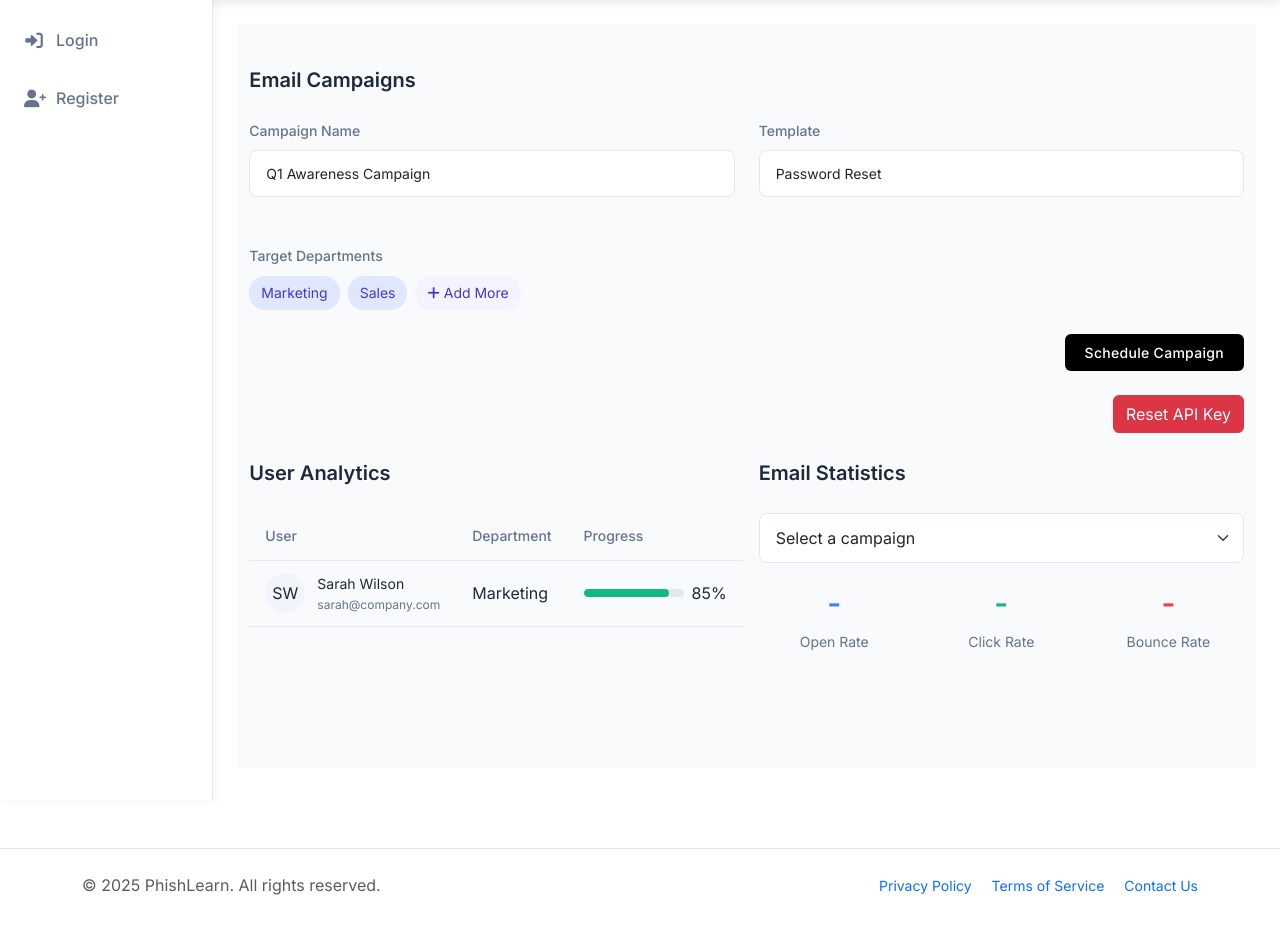
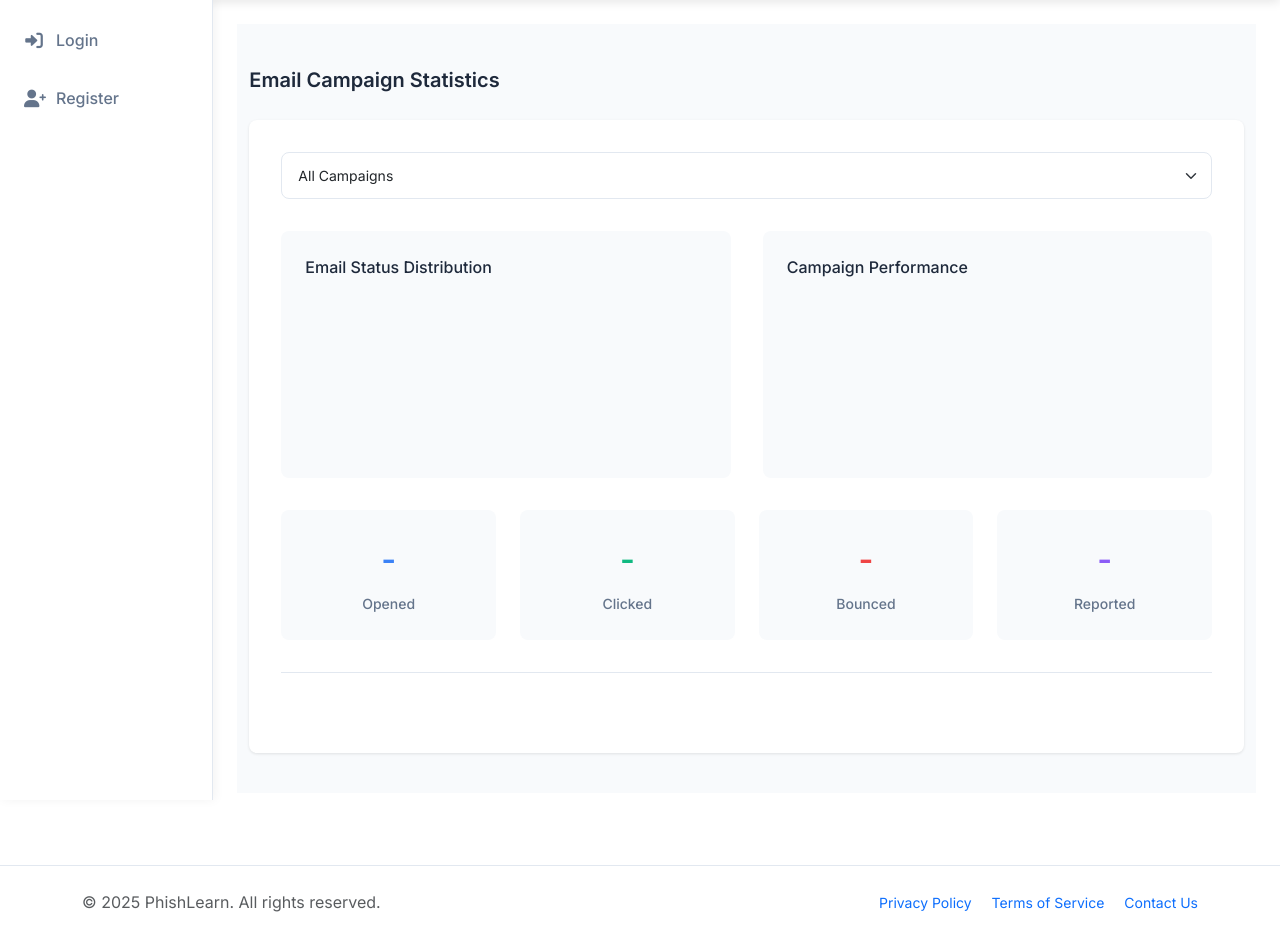
Before and after one commit to Billa-Man/swe-project, a Django app: template phishlearn/templates/core/it_owner_dashboard.html in a window 1280 px wide. Shown: the part 74-1013 px from the top of the page. Before the commit the page ends 969 px from the top, so only its background shows below. Run offline with Django 4.2, Linux system fonts and the light colour scheme; the template is opened without the code that fills it, so the values that code supplies are empty; a map, chart or similar area stays blank.

Commit message:
Updated IT dashboard to display all email campaigns stats

```diff
--- a/phishlearn/templates/core/it_owner_dashboard.html
+++ b/phishlearn/templates/core/it_owner_dashboard.html
@@ -52,19 +52,18 @@
         margin-bottom: 1.5rem;
     }
 
-    .form-group {
-        margin-bottom: 1.5rem;
+    .stats-container {
+        background: white;
+        border-radius: 0.5rem;
+        padding: 2rem;
+        box-shadow: 0 1px 3px rgba(0, 0, 0, 0.1);
     }
 
-    .form-label {
-        display: block;
-        font-size: 0.875rem;
-        font-weight: 500;
-        color: #64748b;
-        margin-bottom: 0.5rem;
+    .campaign-selector {
+        margin-bottom: 2rem;
     }
 
-    .form-control {
+    .form-select {
         width: 100%;
         padding: 0.75rem 1rem;
         border: 1px solid #e2e8f0;
@@ -73,46 +72,85 @@
         transition: all 0.2s;
     }
 
-    .form-control:focus {
+    .form-select:focus {
         border-color: #3b82f6;
         box-shadow: 0 0 0 2px rgba(59, 130, 246, 0.1);
         outline: none;
     }
 
-    .department-tags {
-        display: flex;
-        flex-wrap: wrap;
-        gap: 0.5rem;
+    .charts-container {
+        display: grid;
+        grid-template-columns: 1fr 1fr;
+        gap: 2rem;
+        margin-bottom: 2rem;
+    }
+
+    .chart-wrapper {
+        background: #f8fafc;
+        border-radius: 0.5rem;
+        padding: 1.5rem;
+    }
+
+    .chart-title {
+        font-size: 1rem;
+        font-weight: 500;
+        color: #1e293b;
         margin-bottom: 1rem;
     }
 
-    .department-tag {
-        display: inline-flex;
-        align-items: center;
-        padding: 0.375rem 0.75rem;
-        background-color: #e0e7ff;
-        color: #4338ca;
-        border-radius: 1rem;
-        font-size: 0.875rem;
+    .stats-grid {
+        display: grid;
+        grid-template-columns: repeat(4, 1fr);
+        gap: 1.5rem;
+        margin-bottom: 2rem;
     }
 
-    .add-more {
-        display: inline-flex;
-        align-items: center;
-        padding: 0.375rem 0.75rem;
-        color: #4338ca;
-        background-color: #f5f3ff;
-        border-radius: 1rem;
-        font-size: 0.875rem;
-        text-decoration: none;
-        gap: 0.25rem;
+    .stat-item {
+        text-align: center;
+        padding: 1.5rem;
+        background: #f8fafc;
+        border-radius: 0.5rem;
+        transition: transform 0.2s;
     }
 
-    .btn-primary {
+    .stat-item:hover {
+        transform: translateY(-2px);
+    }
+
+    .stat-value {
+        font-size: 2rem;
+        font-weight: 600;
+        margin-bottom: 0.5rem;
+    }
+
+    .stat-label {
+        color: #64748b;
+        font-size: 0.875rem;
+        font-weight: 500;
+    }
+
+    .open-rate { color: #3b82f6; }
+    .click-rate { color: #10b981; }
+    .bounce-rate { color: #ef4444; }
+    .report-rate { color: #8b5cf6; }
+
+    .campaign-details {
+        margin-top: 2rem;
+        padding-top: 2rem;
+        border-top: 1px solid #e2e8f0;
+    }
+
+    .campaign-date {
+        color: #64748b;
+        font-size: 0.875rem;
+        margin-bottom: 1rem;
+    }
+
+    .btn-danger {
         display: inline-flex;
         align-items: center;
         padding: 0.75rem 1.5rem;
-        background-color: #3b82f6;
+        background-color: #ef4444;
         color: white;
         border: none;
         border-radius: 0.375rem;
@@ -120,101 +158,12 @@
         font-weight: 500;
         cursor: pointer;
         transition: background-color 0.2s;
+        text-decoration: none;
     }
 
-    .btn-primary:hover {
-        background-color: #2563eb;
-    }
-
-    .stats-grid {
-        display: grid;
-        grid-template-columns: repeat(3, 1fr);
-        gap: 1rem;
-        margin-bottom: 1rem;
-    }
-
-    .stat-item {
-        text-align: center;
-    }
-
-    .stat-value {
-        font-size: 1.875rem;
-        font-weight: 600;
-        margin-bottom: 0.25rem;
-    }
-
-    .stat-label {
-        color: #64748b;
-        font-size: 0.875rem;
-    }
-
-    .open-rate { color: #3b82f6; }
-    .click-rate { color: #10b981; }
-    .bounce-rate { color: #ef4444; }
-
-    .campaign-date {
-        text-align: center;
-        color: #64748b;
-        font-size: 0.875rem;
-        margin-top: 1rem;
-    }
-
-    .analytics-table {
-        width: 100%;
-        border-collapse: collapse;
-    }
-
-    .analytics-table th {
-        text-align: left;
-        padding: 0.75rem 1rem;
-        color: #64748b;
-        font-weight: 500;
-        font-size: 0.875rem;
-        border-bottom: 1px solid #e2e8f0;
-    }
-
-    .analytics-table td {
-        padding: 0.75rem 1rem;
-        border-bottom: 1px solid #e2e8f0;
-    }
-
-    .user-info {
-        display: flex;
-        align-items: center;
-        gap: 0.75rem;
-    }
-
-    .user-avatar {
-        width: 2.5rem;
-        height: 2.5rem;
-        border-radius: 50%;
-        background-color: #f1f5f9;
-        display: flex;
-        align-items: center;
-        justify-content: center;
-    }
-
-    .user-details {
-        font-size: 0.875rem;
-    }
-
-    .user-email {
-        color: #64748b;
-        font-size: 0.75rem;
-    }
-
-    .progress-bar {
-        width: 100px;
-        height: 0.5rem;
-        background-color: #e2e8f0;
-        border-radius: 0.25rem;
-        overflow: hidden;
-    }
-
-    .progress-fill {
-        height: 100%;
-        background-color: #10b981;
-        border-radius: 0.25rem;
+    .btn-danger:hover {
+        background-color: #dc2626;
+        color: white;
     }
 </style>
 {% endblock %}
@@ -239,106 +188,48 @@
 {% block content %}
 <div class="dashboard">
     <div class="container">
-        <div class="section-title">Email Campaigns</div>
+        <div class="section-title mb-4">Email Campaign Statistics</div>
 
-        <div class="row mb-4">
-            <div class="col-md-6">
-                <div class="form-group">
-                    <label class="form-label">Campaign Name</label>
-                    <input type="text" class="form-control" placeholder="Q1 Awareness Campaign" value="Q1 Awareness Campaign">
+        <div class="stats-container">
+            <div class="campaign-selector">
+                <select id="campaignSelect" class="form-select">
+                    <option value="all">All Campaigns</option>
+                </select>
+            </div>
+
+            <div class="charts-container">
+                <div class="chart-wrapper">
+                    <div class="chart-title">Email Status Distribution</div>
+                    <canvas id="statusPieChart"></canvas>
+                </div>
+                <div class="chart-wrapper">
+                    <div class="chart-title">Campaign Performance</div>
+                    <canvas id="performanceBarChart"></canvas>
                 </div>
             </div>
-            <div class="col-md-6">
-                <div class="form-group">
-                    <label class="form-label">Template</label>
-                    <select class="form-control">
-                        <option>Password Reset</option>
-                        <option>Package Delivery</option>
-                        <option>IT Support</option>
-                    </select>
+
+            <div class="stats-grid">
+                <div class="stat-item">
+                    <div class="stat-value open-rate">-</div>
+                    <div class="stat-label">Opened</div>
+                </div>
+                <div class="stat-item">
+                    <div class="stat-value click-rate">-</div>
+                    <div class="stat-label">Clicked</div>
+                </div>
+                <div class="stat-item">
+                    <div class="stat-value bounce-rate">-</div>
+                    <div class="stat-label">Bounced</div>
+                </div>
+                <div class="stat-item">
+                    <div class="stat-value report-rate">-</div>
+                    <div class="stat-label">Reported</div>
                 </div>
             </div>
-        </div>
 
-        <div class="form-group">
-            <label class="form-label">Target Departments</label>
-            <div class="department-tags">
-                <span class="department-tag">Marketing</span>
-                <span class="department-tag">Sales</span>
-                <a href="#" class="add-more">
-                    <i class="fas fa-plus"></i>
-                    Add More
-                </a>
-            </div>
-        </div>
-
-        <div class="d-flex justify-content-end mb-4">
-            <button class="btn btn-primary">Schedule Campaign</button>
-        </div>
-
-        <div class="d-flex justify-content-end mb-4">
-          <a href="{% url 'reset_api_key' %}" class="btn btn-danger">
-            Reset API Key
-          </a>
-        </div>
-
-        <div class="row">
-            <div class="col-md-6">
-                <div class="section-title">User Analytics</div>
-                <table class="analytics-table">
-                    <thead>
-                        <tr>
-                            <th>User</th>
-                            <th>Department</th>
-                            <th>Progress</th>
-                        </tr>
-                    </thead>
-                    <tbody>
-                        <tr>
-                            <td>
-                                <div class="user-info">
-                                    <div class="user-avatar">SW</div>
-                                    <div class="user-details">
-                                        <div>Sarah Wilson</div>
-                                        <div class="user-email">sarah@company.com</div>
-                                    </div>
-                                </div>
-                            </td>
-                            <td>Marketing</td>
-                            <td>
-                                <div class="d-flex align-items-center gap-2">
-                                    <div class="progress-bar">
-                                        <div class="progress-fill" style="width: 85%"></div>
-                                    </div>
-                                    <span>85%</span>
-                                </div>
-                            </td>
-                        </tr>
-                    </tbody>
-                </table>
-            </div>
-
-            <div class="col-md-6">
-                <div class="section-title">Email Statistics</div>
-                <div class="campaign-selector mb-3">
-                    <select id="campaignSelect" class="form-select">
-                        <option value="">Select a campaign</option>
-                    </select>
-                </div>
-                <div class="stats-grid">
-                    <div class="stat-item">
-                        <div class="stat-value open-rate">-</div>
-                        <div class="stat-label">Open Rate</div>
-                    </div>
-                    <div class="stat-item">
-                        <div class="stat-value click-rate">-</div>
-                        <div class="stat-label">Click Rate</div>
-                    </div>
-                    <div class="stat-item">
-                        <div class="stat-value bounce-rate">-</div>
-                        <div class="stat-label">Bounce Rate</div>
-                    </div>
-                </div>
+            <div class="campaign-details">
+                <div class="campaign-date" id="campaignDate"></div>
+                <div class="campaign-description" id="campaignDescription"></div>
             </div>
         </div>
     </div>
@@ -346,14 +237,18 @@
 {% endblock %}
 
 {% block extra_js %}
+<script src="https://cdn.jsdelivr.net/npm/chart.js"></script>
 <script>
+    let pieChart = null;
+    let barChart = null;
+
     // Function to load campaigns
     function loadCampaigns() {
         fetch('/api/gophish/campaigns/')
             .then(response => response.json())
             .then(campaigns => {
                 const select = document.getElementById('campaignSelect');
-                select.innerHTML = '<option value="">Select a campaign</option>';
+                select.innerHTML = '<option value="all">All Campaigns</option>';
 
                 campaigns.forEach(campaign => {
                     const option = document.createElement('option');
@@ -361,6 +256,52 @@
                     option.textContent = campaign.name;
                     select.appendChild(option);
                 });
+
+                // Load aggregate statistics by default
+                loadAggregateStats();
+            })
+            .catch(error => {
+                console.error('Error loading campaigns:', error);
+            });
+    }
+
+    // Function to load aggregate statistics
+    function loadAggregateStats() {
+        fetch('/api/gophish/campaigns/')
+            .then(response => response.json())
+            .then(campaigns => {
+                let totalStats = {
+                    opened: 0,
+                    clicked: 0,
+                    error: 0,
+                    reported: 0,
+                    total: 0
+                };
+
+                // Create an array of promises for all campaign stats
+                const statPromises = campaigns.map(campaign =>
+                    fetch(`/api/gophish/campaigns/${campaign.id}/summary`)
+                        .then(response => response.json())
+                        .then(data => {
+                            const stats = data.stats;
+                            totalStats.opened += stats.opened;
+                            totalStats.clicked += stats.clicked;
+                            totalStats.error += stats.error;
+                            totalStats.reported += stats.reported;
+                            totalStats.total += stats.total;
+                        })
+                );
+
+                // Wait for all stats to be loaded
+                Promise.all(statPromises)
+                    .then(() => {
+                        updateChartsAndStats(totalStats);
+                        document.getElementById('campaignDate').textContent = 'Aggregate Statistics';
+                        document.getElementById('campaignDescription').textContent = `Total Emails Sent: ${totalStats.total}`;
+                    })
+                    .catch(error => {
+                        console.error('Error loading aggregate statistics:', error);
+                    });
             })
             .catch(error => {
                 console.error('Error loading campaigns:', error);
@@ -369,36 +310,134 @@
 
     // Function to update statistics
     function updateStatistics(campaignId) {
+        if (campaignId === 'all') {
+            loadAggregateStats();
+            return;
+        }
+
         if (!campaignId) {
-            document.querySelector('.open-rate').textContent = '-';
-            document.querySelector('.click-rate').textContent = '-';
-            document.querySelector('.bounce-rate').textContent = '-';
+            clearStats();
             return;
         }
 
         fetch(`/api/gophish/campaigns/${campaignId}/summary`)
             .then(response => response.json())
             .then(data => {
-                const stats = data.stats;
-                const total = stats.total;
+                updateChartsAndStats(data.stats);
 
-                if (total > 0) {
-                    const openRate = ((stats.opened / total) * 100).toFixed(1);
-                    const clickRate = ((stats.clicked / total) * 100).toFixed(1);
-                    const bounceRate = ((stats.error / total) * 100).toFixed(1);
-
-                    document.querySelector('.open-rate').textContent = `${openRate}%`;
-                    document.querySelector('.click-rate').textContent = `${clickRate}%`;
-                    document.querySelector('.bounce-rate').textContent = `${bounceRate}%`;
-                } else {
-                    document.querySelector('.open-rate').textContent = '0%';
-                    document.querySelector('.click-rate').textContent = '0%';
-                    document.querySelector('.bounce-rate').textContent = '0%';
+                // Update campaign details
+                if (data.campaign) {
+                    const date = new Date(data.campaign.created_date);
+                    document.getElementById('campaignDate').textContent = `Campaign Date: ${date.toLocaleDateString()}`;
+                    document.getElementById('campaignDescription').textContent = data.campaign.description || 'No description available';
                 }
             })
             .catch(error => {
                 console.error('Error loading campaign statistics:', error);
             });
+    }
+
+    // Function to update charts and stats
+    function updateChartsAndStats(stats) {
+        const total = stats.total;
+
+        if (total > 0) {
+            // Update stat numbers
+            document.querySelector('.open-rate').textContent = stats.opened;
+            document.querySelector('.click-rate').textContent = stats.clicked;
+            document.querySelector('.bounce-rate').textContent = stats.error;
+            document.querySelector('.report-rate').textContent = stats.reported;
+
+            // Update pie chart
+            if (pieChart) pieChart.destroy();
+            const pieCtx = document.getElementById('statusPieChart').getContext('2d');
+            pieChart = new Chart(pieCtx, {
+                type: 'pie',
+                data: {
+                    labels: ['Opened', 'Clicked', 'Bounced', 'Reported', 'Pending'],
+                    datasets: [{
+                        data: [
+                            stats.opened,
+                            stats.clicked,
+                            stats.error,
+                            stats.reported,
+                            total - (stats.opened + stats.clicked + stats.error + stats.reported)
+                        ],
+                        backgroundColor: [
+                            '#3b82f6', // Open rate
+                            '#10b981', // Click rate
+                            '#ef4444', // Bounce rate
+                            '#8b5cf6', // Report rate
+                            '#e2e8f0'  // Pending
+                        ]
+                    }]
+                },
+                options: {
+                    responsive: true,
+                    plugins: {
+                        legend: {
+                            position: 'bottom'
+                        }
+                    }
+                }
+            });
+
+            // Update bar chart
+            if (barChart) barChart.destroy();
+            const barCtx = document.getElementById('performanceBarChart').getContext('2d');
+            barChart = new Chart(barCtx, {
+                type: 'bar',
+                data: {
+                    labels: ['Opened', 'Clicked', 'Bounced', 'Reported'],
+                    datasets: [{
+                        label: 'Number of Emails',
+                        data: [
+                            stats.opened,
+                            stats.clicked,
+                            stats.error,
+                            stats.reported
+                        ],
+                        backgroundColor: [
+                            '#3b82f6',
+                            '#10b981',
+                            '#ef4444',
+                            '#8b5cf6'
+                        ]
+                    }]
+                },
+                options: {
+                    responsive: true,
+                    scales: {
+                        y: {
+                            beginAtZero: true,
+                            ticks: {
+                                stepSize: 1
+                            }
+                        }
+                    },
+                    plugins: {
+                        legend: {
+                            display: false
+                        }
+                    }
+                }
+            });
+        } else {
+            clearStats();
+        }
+    }
+
+    // Function to clear stats
+    function clearStats() {
+        document.querySelector('.open-rate').textContent = '0';
+        document.querySelector('.click-rate').textContent = '0';
+        document.querySelector('.bounce-rate').textContent = '0';
+        document.querySelector('.report-rate').textContent = '0';
+        document.getElementById('campaignDate').textContent = '';
+        document.getElementById('campaignDescription').textContent = '';
+
+        if (pieChart) pieChart.destroy();
+        if (barChart) barChart.destroy();
     }
 
     // Event listener for campaign selection
```
